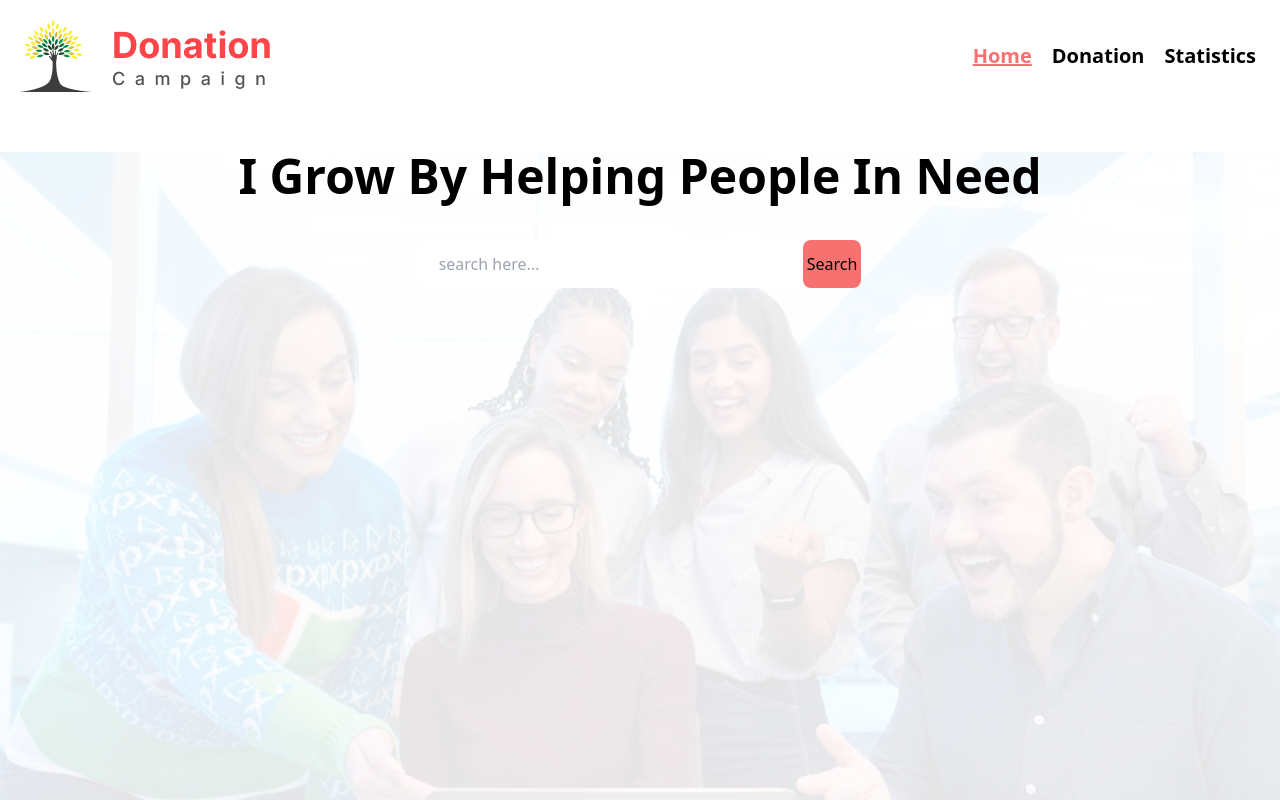
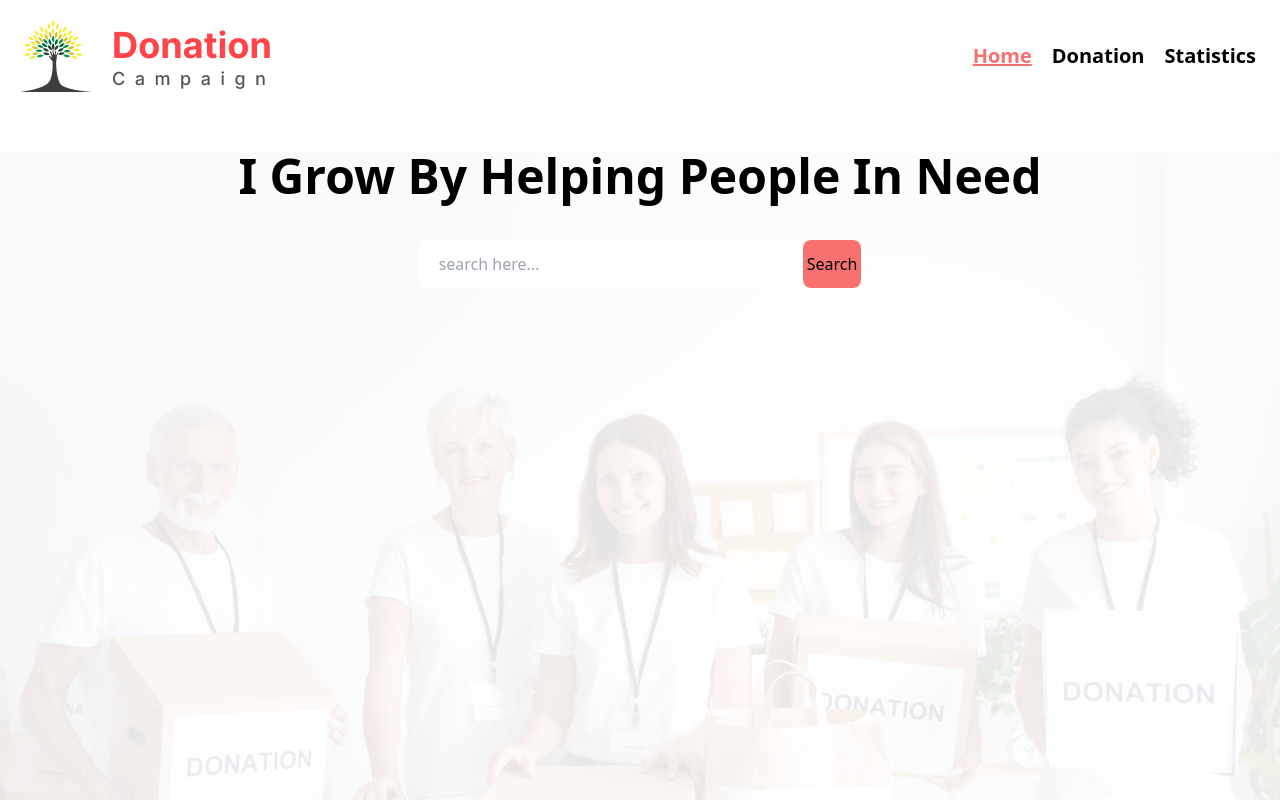
Before and after one commit to mdmasumdu/donation-campaign, a React (Vite) app: page / in a window 1280 px wide. Shown: the top 800 px of the page. Built offline with nearby package versions, Linux system fonts and the light colour scheme.

Commit message:
background image behind search bar changed

```diff
--- a/src/Pages/Search.css
+++ b/src/Pages/Search.css
@@ -11,7 +11,7 @@
   width: 100%;
   height: 100%;
   opacity: 0.1;
-  background-image: url('/Resources/1.jpeg');
+  background-image: url('/Resources/Donation.jpg');
   background-repeat: no-repeat;
   background-position: 50% 0;
   background-size: cover;
```
Also changed, not shown: public/Resources/Donation.jpg (added).
